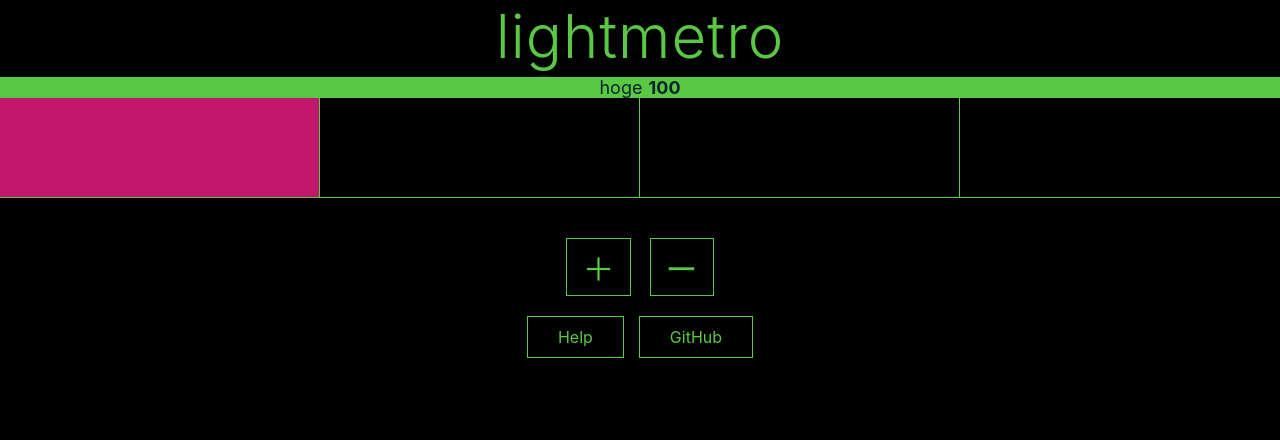
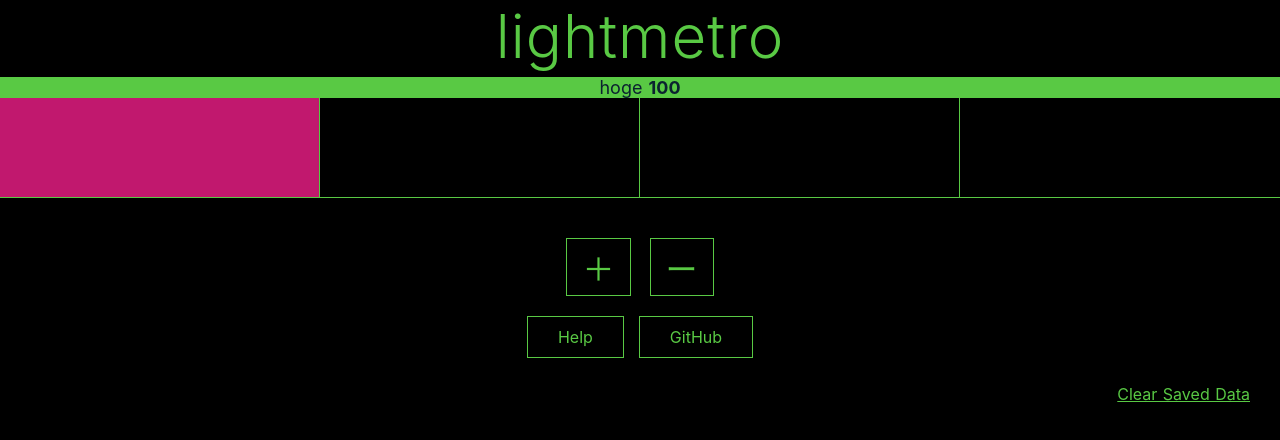
Before and after one commit to ykpythemind/lightmetro, a Nuxt app: page / in a window 1280 px wide. Shown: the top 440 px of the page. Built offline with nearby package versions, Linux system fonts and the light colour scheme.

Commit message:
save to localstorage

```diff
--- a/layouts/default.vue
+++ b/layouts/default.vue
@@ -42,4 +42,10 @@
 .button--green:last-child {
   margin-left: 15px;
 }
+
+.button--mini {
+  display: inline-block;
+  color: #59c944;
+  padding: 10px 30px;
+}
 </style>
--- a/nuxt.config.js
+++ b/nuxt.config.js
@@ -9,7 +9,9 @@
       { name: 'viewport', content: 'width=device-width, initial-scale=1' },
       { hid: 'description', name: 'description', content: 'Nuxt.js project' }
     ],
-    link: [{ rel: 'icon', type: 'image/x-icon', href: '/favicon.ico' }]
+    link: [
+      { rel: 'icon', type: 'image/x-icon', href: '/lightmetro/favicon.ico' }
+    ]
   },
   router: {
     base: '/lightmetro/'
--- a/pages/index.vue
+++ b/pages/index.vue
@@ -38,6 +38,15 @@
           target="_blank"
           class="button--green">GitHub</a>
       </div>
+      <div style="text-align: right; margin-top: 1rem;">
+        <a
+          class="button--mini"
+          @click.prevent="clearStorageData"
+          href="#"
+        >
+          Clear Saved Data
+        </a>
+      </div>
     </div>
   </section>
 </template>
@@ -56,6 +65,8 @@
   '#3e6de9'
 ];
 
+const initialData = [{ tempo: 100, name: 'hoge', color: '#c1186e', id: 0 }];
+
 export default {
   components: {
     AppLogo,
@@ -64,8 +75,16 @@
   },
   data() {
     return {
-      metros: [{ tempo: 100, name: 'hoge', color: '#c1186e', id: 0 }]
+      metros: initialData
     };
+  },
+  watch: {
+    metros() {
+      this.save();
+    }
+  },
+  mounted() {
+    this.load();
   },
   methods: {
     add() {
@@ -86,6 +105,27 @@
     },
     setTempo(plus, id) {
       this.metros[id].tempo += plus;
+    },
+    save() {
+      localStorage.setItem('key', JSON.stringify(this.metros));
+    },
+    load() {
+      const rawData = localStorage.getItem('key');
+      if (rawData) {
+        try {
+          this.metros = JSON.parse(rawData);
+        } catch (e) {
+          console.error('parse error', e); // eslint-disable-line no-console
+          this.metros = initialData;
+        }
+      }
+    },
+    clearStorageData() {
+      const result = window.confirm('clear data?');
+      if (result) {
+        localStorage.clear();
+        this.metros = initialData;
+      }
     }
   }
 };
```
